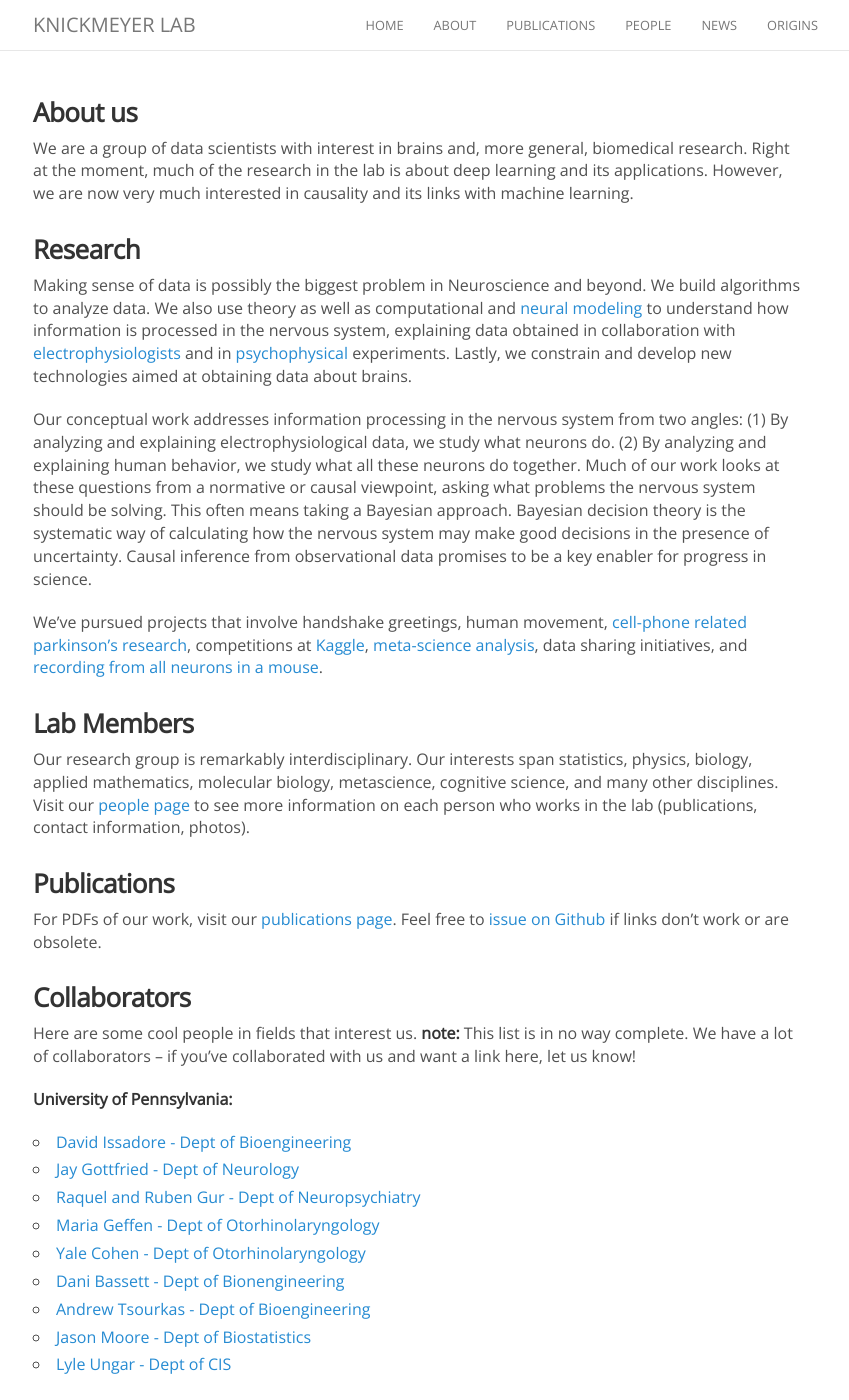
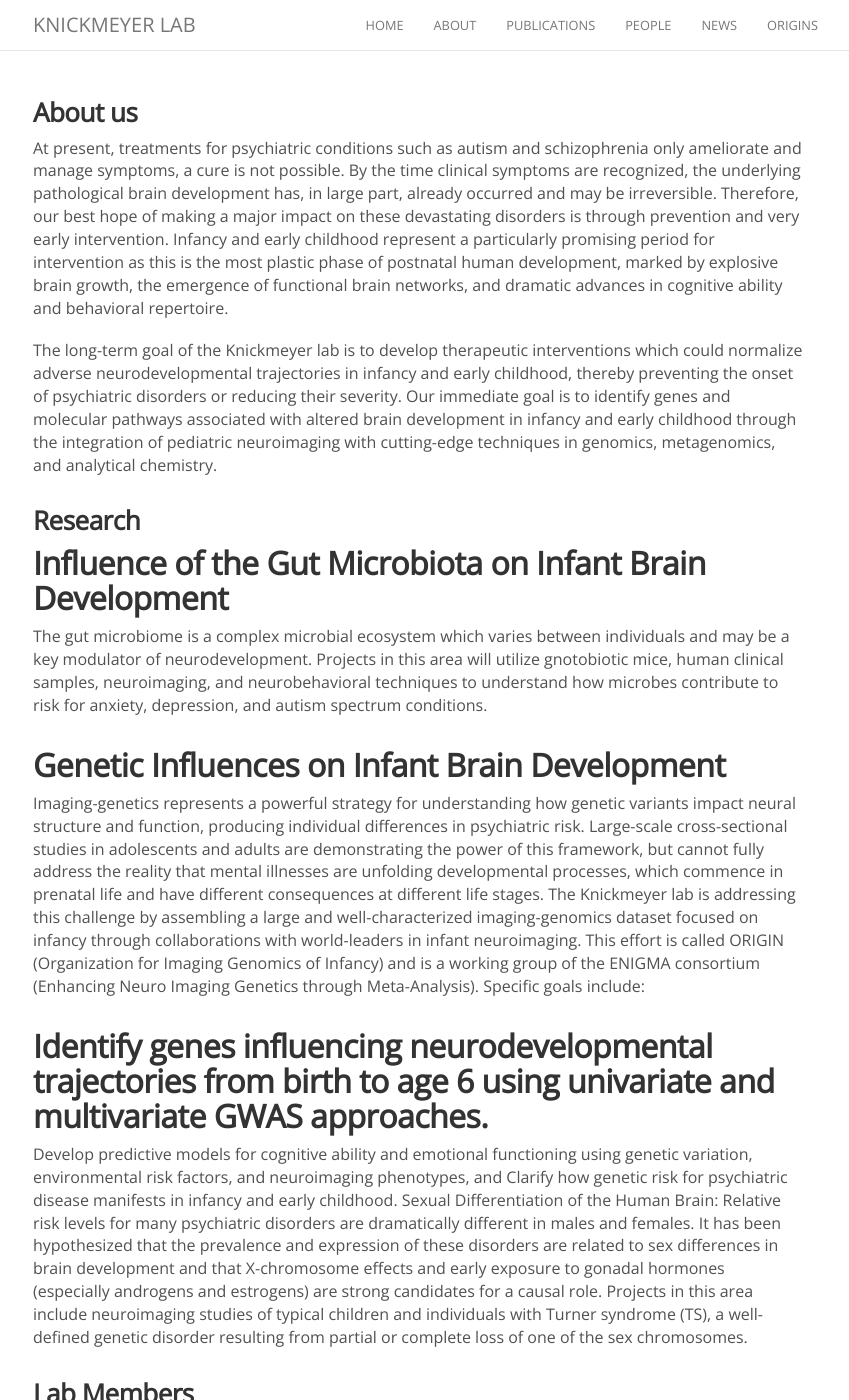
Before and after one commit to AnnMAlex/knickmeyer-lab.github.io, a Jekyll site: the page built from about.md, in a window 1280 px wide and 1400 px high. Shown: the whole window, without its empty margins (222-1071 px from the left). Built offline with Jekyll 4.4.1, drawn with Linux system fonts in a browser that asks for light colours; nearby versions of some CDN libraries; comment, search, counter and statistics services are not loaded; some of the changed text lies outside the part shown.

Commit message:
Update about.md

```diff
--- a/about.md
+++ b/about.md
@@ -4,15 +4,21 @@ permalink: /about/
 ---
 
 ### About us
-We are a group of data scientists with interest in brains and, more general, biomedical research. Right at the moment, much of the research in the lab is about deep learning and its applications. However, we are now very much interested in causality and its links with machine learning.
+At present, treatments for psychiatric conditions such as autism and schizophrenia only ameliorate and manage symptoms, a cure is not possible. By the time clinical symptoms are recognized, the underlying pathological brain development has, in large part, already occurred and may be irreversible. Therefore, our best hope of making a major impact on these devastating disorders is through prevention and very early intervention. Infancy and early childhood represent a particularly promising period for intervention as this is the most plastic phase of postnatal human development, marked by explosive brain growth, the emergence of functional brain networks, and dramatic advances in cognitive ability and behavioral repertoire.
+
+The long-term goal of the Knickmeyer lab is to develop therapeutic interventions which could normalize adverse neurodevelopmental trajectories in infancy and early childhood, thereby preventing the onset of psychiatric disorders or reducing their severity. Our immediate goal is to identify genes and molecular pathways associated with altered brain development in infancy and early childhood through the integration of pediatric neuroimaging with cutting-edge techniques in genomics, metagenomics, and analytical chemistry.
 
 ### Research
-Making sense of data is possibly the biggest problem in Neuroscience and beyond. We build algorithms to analyze data. We also use theory as well as computational and [neural modeling](https://en.wikipedia.org/wiki/Computational_neuroscience) to understand how information is processed in the nervous system, explaining data obtained in collaboration with [electrophysiologists](https://en.wikipedia.org/wiki/Electrophysiology) and in [psychophysical](https://en.wikipedia.org/wiki/Psychophysics) experiments. Lastly, we constrain and develop new technologies aimed at obtaining data about brains.
+## Influence of the Gut Microbiota on Infant Brain Development
+The gut microbiome is a complex microbial ecosystem which varies between individuals and may be a key modulator of neurodevelopment. Projects in this area will utilize gnotobiotic mice, human clinical samples, neuroimaging, and neurobehavioral techniques to understand how microbes contribute to risk for anxiety, depression, and autism spectrum conditions.
 
+## Genetic Influences on Infant Brain Development
+Imaging-genetics represents a powerful strategy for understanding how genetic variants impact neural structure and function, producing individual differences in psychiatric risk. Large-scale cross-sectional studies in adolescents and adults are demonstrating the power of this framework, but cannot fully address the reality that mental illnesses are unfolding developmental processes, which commence in prenatal life and have different consequences at different life stages. The Knickmeyer lab is addressing this challenge by assembling a large and well-characterized imaging-genomics dataset focused on infancy through collaborations with world-leaders in infant neuroimaging. This effort is called ORIGIN (Organization for Imaging Genomics of Infancy) and is a working group of the ENIGMA consortium (Enhancing Neuro Imaging Genetics through Meta-Analysis). Specific goals include:
 
-Our conceptual work addresses information processing in the nervous system from two angles: (1) By analyzing and explaining electrophysiological data, we study what neurons do. (2) By analyzing and explaining human behavior, we study what all these neurons do together. Much of our work looks at these questions from a normative or causal viewpoint, asking what problems the nervous system should be solving. This often means taking a Bayesian approach. Bayesian decision theory is the systematic way of calculating how the nervous system may make good decisions in the presence of uncertainty. Causal inference from observational data promises to be a key enabler for progress in science.
-
-We've pursued projects that involve handshake greetings, human movement, [cell-phone related parkinson's research](http://journal.frontiersin.org/article/10.3389/fneur.2012.00158/abstract), competitions at [Kaggle](https://www.kaggle.com/), [meta-science analysis](http://www.nature.com/nature/journal/v489/n7415/full/489201a.html), data sharing initiatives, and [recording from all neurons in a mouse](http://journals.plos.org/ploscompbiol/article?id=10.1371/journal.pcbi.1002291).
+## Identify genes influencing neurodevelopmental trajectories from birth to age 6 using univariate and multivariate GWAS approaches.
+Develop predictive models for cognitive ability and emotional functioning using genetic variation, environmental risk factors, and neuroimaging phenotypes, and
+Clarify how genetic risk for psychiatric disease manifests in infancy and early childhood.
+Sexual Differentiation of the Human Brain: Relative risk levels for many psychiatric disorders are dramatically different in males and females. It has been hypothesized that the prevalence and expression of these disorders are related to sex differences in brain development and that X-chromosome effects and early exposure to gonadal hormones (especially androgens and estrogens) are strong candidates for a causal role. Projects in this area include neuroimaging studies of typical children and individuals with Turner syndrome (TS), a well-defined genetic disorder resulting from partial or complete loss of one of the sex chromosomes.
 
 
 ### Lab Members
@@ -22,35 +28,6 @@ Our research group is remarkably interdisciplinary. Our interests span statistic
 
 ### Publications
 
-For PDFs of our work, visit our [publications page](http://kordinglab.com/publication/). Feel free to [issue on Github](https://github.com/KordingLab/KordingLab.github.io/issues) if links don't work or are obsolete.
+For PDFs of our work, visit our [publications page](http://knickmeyer-lab.github.io/publications).
 
-
-### Collaborators
-
-Here are some cool people in fields that interest us. **note:** This list is in no way complete. We have a lot of collaborators -- if you've collaborated with us and want a link here, let us know!
-
-**University of Pennsylvania:**
-- [David Issadore - Dept of Bioengineering](http://cnt.upenn.edu/david-issadore)
-- [Jay Gottfried - Dept of Neurology](http://labs.feinberg.northwestern.edu/gottfried/)
-- [Raquel and Ruben Gur - Dept of Neuropsychiatry](http://www.med.upenn.edu/bbl/faculty-regur.html)
-- [Maria Geffen - Dept of Otorhinolaryngology](https://geffenlab.weebly.com/)
-- [Yale Cohen - Dept of Otorhinolaryngology](http://auditoryresearchlaboratory.weebly.com/)
-- [Dani Bassett - Dept of Bionengineering](https://www.danisbassett.com/)
-- [Andrew Tsourkas - Dept of Bioengineering](http://www.seas.upenn.edu/~atsourk/)
-- [Jason Moore - Dept of Biostatistics](https://www.med.upenn.edu/apps/faculty/index.php/g275/p8803452)
-- [Lyle Ungar - Dept of CIS](http://www.cis.upenn.edu/~ungar/)
-
-**Northwestern University:**
-- [Lee Miller - Depts of Physiology and BME](http://physio.northwestern.edu/)
-- [Mark Segraves - Depts of Neurobiology and Physiology](http://www.neurobiology.northwestern.edu/people/core-faculty/mark-segraves.html)
-- [Matt Tresch - Depts of Physiology and BME](http://www.mccormick.northwestern.edu/biomedical/)
-- [David Mohr - Dept of Preventive medicine](http://www.feinberg.northwestern.edu/faculty-profiles/az/profile.html?xid=17234)
-
-
-**External:**
-
-- [Scott Grafton - UCSB](https://www.psych.ucsb.edu/people/faculty/grafton)
-- [Nicho Hatsopoulos - University of Chicago](http://pondside.uchicago.edu/oba/faculty/Hatsopoulos/lab/)
-- [Peter Strick - University of Pittsburgh](http://www.cnbc.cmu.edu/faculty/strick-peter-l/view-details)
-- [Mriganka Sur - MIT](http://surlab.mit.edu/)
-- [Rob Turner - University of Pittsburgh](http://www.neurobio.pitt.edu/faculty/turner.htm)
+### ORIGINS
```
